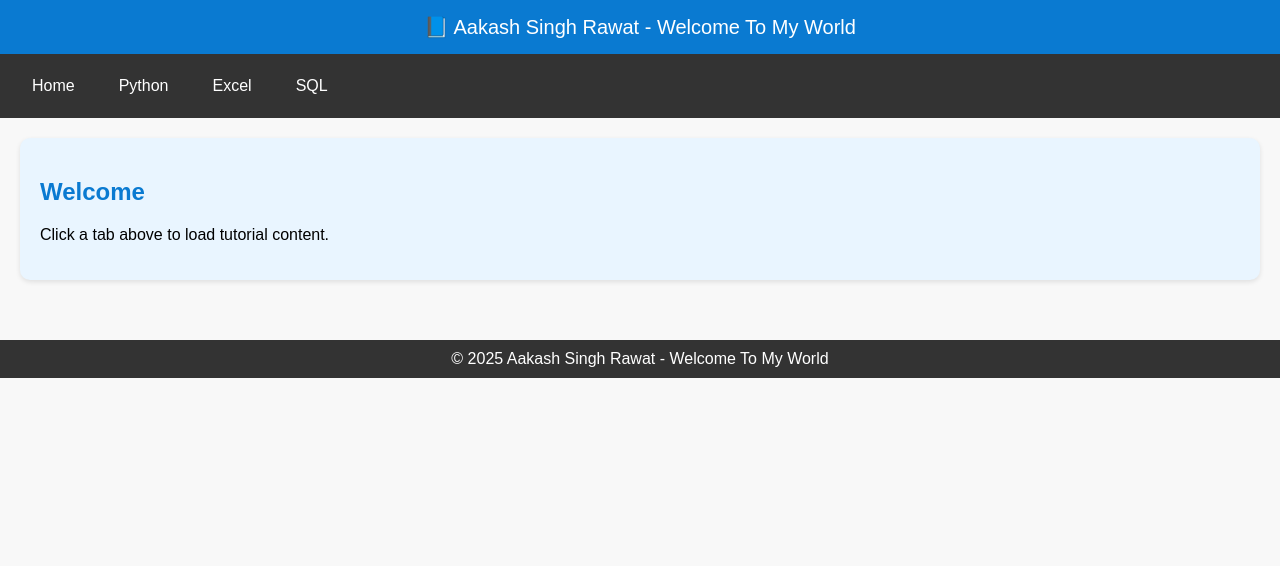
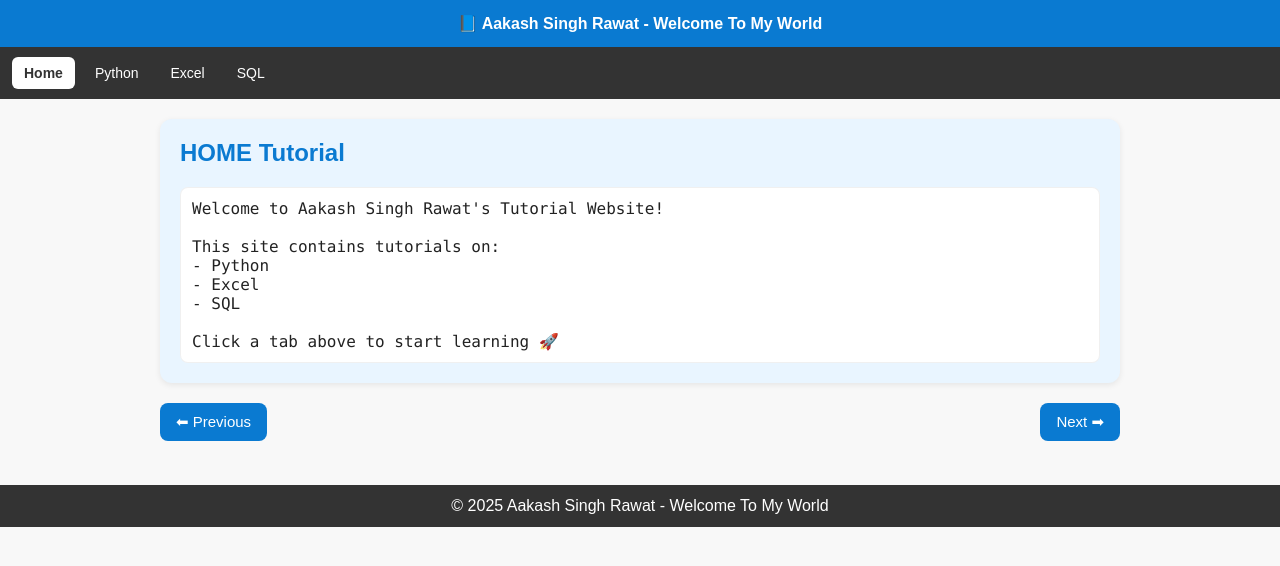
Before and after one commit to rawataakash-ai/Welcome-To-My-World, a plain HTML site: page index.html in a window 1280 px wide. Drawn offline with Linux system fonts and the light colour scheme.

Commit message:
Update index.html

```diff
--- a/index.html
+++ b/index.html
@@ -1,102 +1,165 @@
 <!DOCTYPE html>
 <html lang="en">
 <head>
-  <meta charset="UTF-8">
-  <meta name="viewport" content="width=device-width, initial-scale=1.0">
+  <meta charset="UTF-8" />
+  <meta name="viewport" content="width=device-width, initial-scale=1.0"/>
   <title>Aakash Singh Rawat - Welcome To My World</title>
   <style>
-    body { font-family: Arial, sans-serif; margin: 0; background: #f8f8f8; }
-    header {
-      background: #0a7ad1;
-      color: white;
-      padding: 15px;
-      text-align: center;
-      font-size: 20px;
+    :root { --brand:#0a7ad1; --ink:#222; --bg:#f8f8f8; --card:#e9f5ff; }
+    * { box-sizing: border-box; }
+    body { margin:0; font-family: Arial, sans-serif; background: var(--bg); color: var(--ink); }
+    header { background: var(--brand); color:#fff; padding:14px 16px; text-align:center; font-weight:600; }
+    nav {
+      background:#333; display:flex; flex-wrap:wrap; gap:8px; padding:10px 12px; position: sticky; top:0; z-index:5;
     }
-    nav {
-      background: #333;
-      display: flex;
-      flex-wrap: wrap;
-      padding: 10px;
+    nav button {
+      appearance:none; border:0; background:transparent; color:#fff; padding:8px 12px; border-radius:6px; cursor:pointer;
+      font-size:14px;
     }
-    nav a {
-      color: white;
-      margin: 5px 10px;
-      text-decoration: none;
-      padding: 8px 12px;
-      cursor: pointer;
+    nav button:hover { background:#555; }
+    nav button.active { background:#fff; color:#333; font-weight:700; }
+    .container { padding:20px; max-width: 1000px; margin: 0 auto; }
+    .card {
+      background: var(--card); padding: 20px; border-radius: 12px;
+      box-shadow: 0 2px 6px rgba(0,0,0,0.08); min-height: 160px;
     }
-    nav a:hover { background: #555; border-radius: 5px; }
-    .container { padding: 20px; }
-    .card {
-      background: #e9f5ff;
-      padding: 20px;
-      border-radius: 10px;
-      box-shadow: 0 2px 5px rgba(0,0,0,0.1);
-      margin-bottom: 20px;
+    h2 { color: var(--brand); margin-top:0; }
+    .nav-buttons { display:flex; justify-content:space-between; gap:12px; margin-top:20px; }
+    .nav-buttons button {
+      background: var(--brand); color:#fff; border:0; padding:10px 16px; border-radius:8px; cursor:pointer; font-size:15px;
     }
-    h2 { color: #0a7ad1; }
-    .nav-buttons {
-      display: flex;
-      justify-content: space-between;
-      margin-top: 20px;
+    .nav-buttons button:hover { filter: brightness(0.92); }
+    .muted { opacity: 0.7; }
+    .loading { animation: pulse 1.25s ease-in-out infinite; }
+    @keyframes pulse { 0%{opacity: .5} 50%{opacity: 1} 100%{opacity:.5} }
+    pre {
+      white-space: pre-wrap; word-wrap: break-word; font-family: ui-monospace, SFMono-Regular, Menlo, Consolas, monospace;
+      background: #fff; border-radius:8px; padding:12px; margin:0; box-shadow: inset 0 0 0 1px rgba(0,0,0,.06);
     }
-    button {
-      background: #0a7ad1;
-      color: white;
-      padding: 10px 20px;
-      border: none;
-      border-radius: 6px;
-      cursor: pointer;
-      font-size: 16px;
-    }
-    button:hover { background: #0663a4; }
-    footer {
-      background: #333;
-      color: white;
-      text-align: center;
-      padding: 10px;
-      margin-top: 20px;
+    footer { background:#333; color:#fff; text-align:center; padding:12px; margin-top:24px; }
+    @media (max-width:600px){
+      .nav-buttons { flex-direction: column; }
     }
   </style>
 </head>
 <body>
+  <header>📘 Aakash Singh Rawat - Welcome To My World</header>
 
-<header>
-  📘 Aakash Singh Rawat - Welcome To My World
-</header>
+  <!-- Tabs -->
+  <nav aria-label="Sections">
+    <button data-file="home.txt">Home</button>
+    <button data-file="python.txt">Python</button>
+    <button data-file="excel.txt">Excel</button>
+    <button data-file="sql.txt">SQL</button>
+  </nav>
 
-<nav>
-  <a onclick="loadContent('home.txt')">Home</a>
-  <a onclick="loadContent('python.txt')">Python</a>
-  <a onclick="loadContent('excel.txt')">Excel</a>
-  <a onclick="loadContent('sql.txt')">SQL</a>
-</nav>
+  <!-- Content -->
+  <div class="container">
+    <div class="card" id="content" aria-live="polite">
+      <h2>Welcome</h2>
+      <p class="muted">Click a tab above to load tutorial content.</p>
+    </div>
 
-<div class="container">
-  <div class="card" id="content">
-    <h2>Welcome</h2>
-    <p>Click a tab above to load tutorial content.</p>
+    <div class="nav-buttons">
+      <button id="prevBtn" type="button" aria-label="Previous section">⬅ Previous</button>
+      <button id="nextBtn" type="button" aria-label="Next section">Next ➡</button>
+    </div>
   </div>
-</div>
 
-<footer>
-  © 2025 Aakash Singh Rawat - Welcome To My World
-</footer>
+  <footer>© 2025 Aakash Singh Rawat - Welcome To My World</footer>
 
-<script>
-function loadContent(file) {
-  fetch(file)
-    .then(response => response.text())
-    .then(data => {
-      document.getElementById("content").innerHTML =
-        "<h2>" + file.replace('.txt','').toUpperCase() + " Tutorial</h2><pre>" + data + "</pre>";
-    })
-    .catch(err => {
-      document.getElementById("content").innerHTML = "<p style='color:red;'>Error loading " + file + "</p>";
+  <script>
+    // --- Configuration: tab order & titles ---
+    const tabs = [
+      { key: 'home',   file: 'home.txt',   title: 'HOME'   },
+      { key: 'python', file: 'python.txt', title: 'PYTHON' },
+      { key: 'excel',  file: 'excel.txt',  title: 'EXCEL'  },
+      { key: 'sql',    file: 'sql.txt',    title: 'SQL'    },
+    ];
+
+    const contentEl = document.getElementById('content');
+    const navEl = document.querySelector('nav');
+    const buttons = Array.from(navEl.querySelectorAll('button'));
+    const prevBtn = document.getElementById('prevBtn');
+    const nextBtn = document.getElementById('nextBtn');
+
+    // Map file -> button for active state
+    const fileToButton = Object.fromEntries(buttons.map(b => [b.dataset.file, b]));
+
+    // Load content helper
+    async function loadContentByKey(key, pushHash = true) {
+      const tab = tabs.find(t => t.key === key) || tabs[0];
+      // Active button UI
+      buttons.forEach(b => b.classList.toggle('active', b.dataset.file === tab.file));
+
+      // Loading state
+      contentEl.innerHTML = `
+        <h2 class="loading">${tab.title} Tutorial</h2>
+        <p class="muted loading">Loading ${tab.file}...</p>
+      `;
+
+      try {
+        const res = await fetch(tab.file, { cache: 'no-cache' });
+        if (!res.ok) throw new Error(`HTTP ${res.status}`);
+        const data = await res.text();
+
+        contentEl.innerHTML = `
+          <h2>${tab.title} Tutorial</h2>
+          <pre>${escapeHtml(data)}</pre>
+        `;
+
+        // Update URL hash for deep-linking
+        if (pushHash) location.hash = `#${tab.key}`;
+        updatePrevNext(key);
+
+      } catch (err) {
+        contentEl.innerHTML = `
+          <h2>${tab.title} Tutorial</h2>
+          <p style="color:#b00020"><strong>Error:</strong> Could not load <code>${tab.file}</code> (${err.message}).</p>
+          <p class="muted">Make sure the file exists in the same folder as index.html (names are case-sensitive).</p>
+        `;
+      }
+    }
+
+    // Escape text for safe <pre>
+    function escapeHtml(str) {
+      return str
+        .replaceAll('&','&amp;')
+        .replaceAll('<','&lt;')
+        .replaceAll('>','&gt;');
+    }
+
+    // Prev/Next logic
+    function updatePrevNext(currentKey) {
+      const idx = tabs.findIndex(t => t.key === currentKey);
+      const prev = tabs[idx - 1] || null;
+      const next = tabs[idx + 1] || null;
+
+      prevBtn.disabled = !prev;
+      nextBtn.disabled = !next;
+
+      prevBtn.onclick = prev ? () => loadContentByKey(prev.key) : null;
+      nextBtn.onclick = next ? () => loadContentByKey(next.key) : null;
+    }
+
+    // Click handlers for navbar
+    buttons.forEach(btn => {
+      btn.addEventListener('click', () => {
+        const key = tabs.find(t => t.file === btn.dataset.file)?.key;
+        if (key) loadContentByKey(key);
+      });
     });
-}
-</script>
 
+    // Hash routing: supports links like .../#python
+    function initFromHash() {
+      const hash = location.hash.replace('#','').toLowerCase();
+      const exists = tabs.some(t => t.key === hash);
+      loadContentByKey(exists ? hash : 'home', false);
+    }
+
+    window.addEventListener('hashchange', initFromHash);
+    // Initial load
+    initFromHash();
+  </script>
 </body>
 </html>
```
